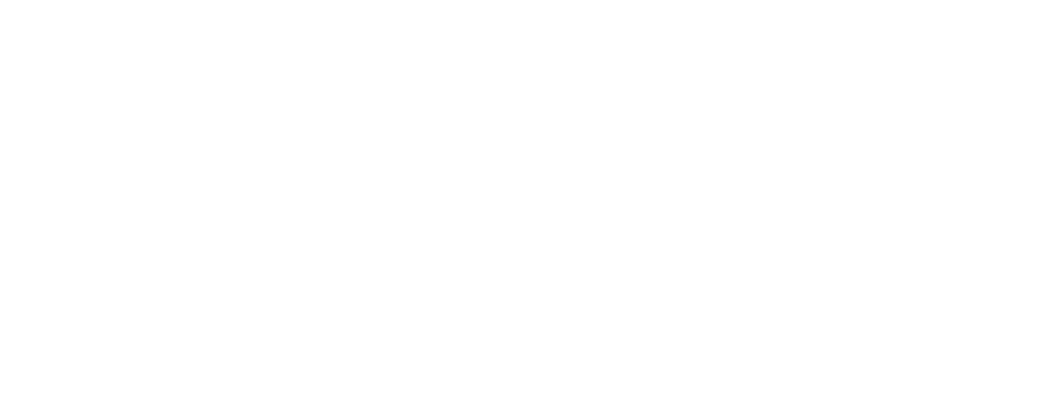
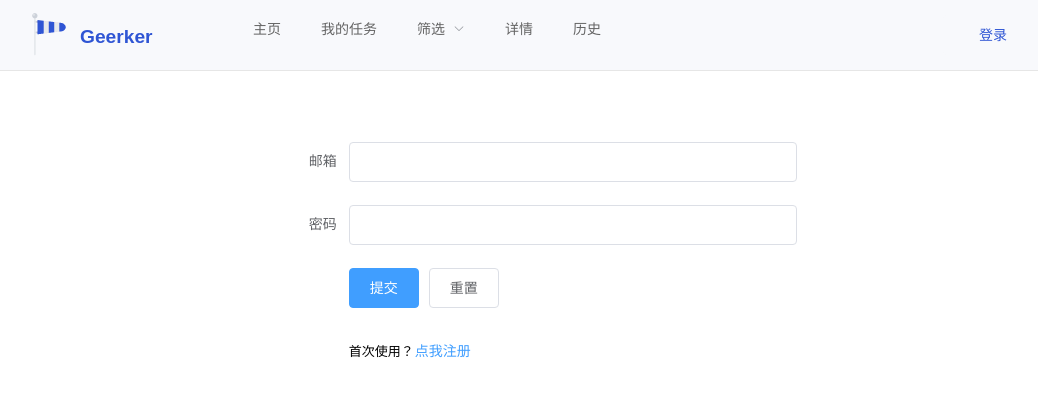
Before and after one commit to yoghurts-sy/todolist, a Vue app in the folder todolist-vue/: page /login in a window 1280 px wide. Shown: the top 396 px of the page, without its empty margins (117-1155 px from the left). Built offline with nearby package versions, Linux system fonts and the light colour scheme.

Commit message:
msg: 组件重命名

```diff
--- a/todolist-vue/src/components/Header.vue
+++ b/todolist-vue/src/components/Header.vue
@@ -77,7 +77,7 @@
                 }
             },
             loginEvent() {
-                router.push({name:"register"});
+                router.push({name:"Login"});
             },
             toIndex() {
                 router.push({name:'Index'});
--- a/todolist-vue/src/router/index.js
+++ b/todolist-vue/src/router/index.js
@@ -26,13 +26,13 @@
     },
  {
     path: '/register',
-    name: 'register',
+    name: 'Register',
     component: () => import('../views/Register.vue')
   },
     {
-        path: '/usrregis',
-        name:'UserRegister',
-        component: ()=> import('../views/UserRegister')
+        path: '/login',
+        name:'Login',
+        component: ()=> import('../views/Login')
     },
     {
         path: '/tasks',
--- a/todolist-vue/src/views/UserRegister.vue
+++ b/todolist-vue/src/views/Login.vue
@@ -6,20 +6,20 @@
     <div class="body">
 
       <el-form :model="ruleForm" status-icon :rules="rules" ref="ruleForm" label-width="100px" class="demo-ruleForm">
-        <el-form-item label="邮箱" prop="email" >
-          <el-input type="text" v-model="ruleForm.email" autocomplete="off"></el-input>
+        <el-form-item label="邮箱" prop="email">
+          <el-input v-model="ruleForm.email" autocomplete="off"></el-input>
         </el-form-item>
-
         <el-form-item label="密码" prop="pass">
           <el-input type="password" v-model="ruleForm.password" autocomplete="off"></el-input>
         </el-form-item>
-        <el-form-item label="确认密码" prop="checkPass">
-          <el-input type="password" v-model="ruleForm.checkPass" autocomplete="off"></el-input>
+        <el-form-item>
+          <el-button type="primary" @click="submitForm('ruleForm')">提交</el-button>
+          <el-button @click="resetForm('ruleForm')">重置</el-button>
         </el-form-item>
 
         <el-form-item>
-          <el-button type="primary" @click="submitForm('ruleForm')">注册</el-button>
-          <el-button @click="resetForm('ruleForm')">重置</el-button>
+          <span style="font-size: 13px">首次使用？</span>
+          <el-button type="text" @click="register">点我注册</el-button>
         </el-form-item>
       </el-form>
 
@@ -29,13 +29,16 @@
   </div>
 </template>
 
+// 改用带表单校验
+
 <script>
 import Header from "../components/Header";
 
 export default {
-  name: "UserRegister",
+  name: "Login",
   components: {Header},
   data() {
+
     var validatePass = (rule, value, callback) => {
       if (value === '') {
         callback(new Error('请输入密码'));
@@ -65,6 +68,8 @@
     }
     return {
       ruleForm: {
+        email: '',
+        password: ''
       },
       rules: {
         pass: [
@@ -73,42 +78,44 @@
         checkPass: [
           {validator: validatePass2, trigger: 'blur'}
         ],
-        email:[
+        email: [
           {validator: validataEmail, trigger: 'blur'}
         ]
       }
-    };
+    }
   },
   methods: {
     submitForm(formName) {
       this.$refs[formName].validate((valid) => {
         if (valid) {
-          this.$axios.post('/geeker/api/register', this.ruleForm).then(res=>{
+          console.log(this.ruleForm);
+
+          this.$axios.post("/geeker/api/login", this.ruleForm).then(res=> {
             console.log(res.data);
-            if(res.data.msg!="success"){
+            if (res.data.msg != "success") {
               alert(res.data.msg);
-            }else{
-              alert("注册成功，即将返回主页");
-              this.$store.state.isLogin=true;
+            } else {
+              this.$router.push({name: "Tasks"});
+              this.$store.state.isLogin = true;
               this.$store.state.user.email = this.ruleForm.email;
-              this.$router.push({name:'Index'});
             }
           })
+          console.log(this.ruleForm);
         } else {
           console.log('error submit!!');
           return false;
         }
       });
     },
-    resetForm(formName)
-    {
-      this.ruleForm={};
+    resetForm(formName) {
+      this.ruleForm = {};
+    },
+    register() {
+      this.$router.push({name: "Register"})
     }
   }
-
 }
 </script>
-
 
 <style scoped>
 .parent {
@@ -119,8 +126,11 @@
   grid-row-gap: 0px;
 }
 
-.body { grid-area: 3 / 3 / 7 / 6; }
-.head { grid-area: 1 / 1 / 2 / 8; }
+.body {
+  grid-area: 3 / 3 / 7 / 6;
+}
 
-
+.head {
+  grid-area: 1 / 1 / 2 / 8;
+}
 </style>
--- a/todolist-vue/src/views/Register.vue
+++ b/todolist-vue/src/views/Register.vue
@@ -6,20 +6,20 @@
     <div class="body">
 
       <el-form :model="ruleForm" status-icon :rules="rules" ref="ruleForm" label-width="100px" class="demo-ruleForm">
-        <el-form-item label="邮箱" prop="email">
-          <el-input v-model="ruleForm.email" autocomplete="off"></el-input>
+        <el-form-item label="邮箱" prop="email" >
+          <el-input type="text" v-model="ruleForm.email" autocomplete="off"></el-input>
         </el-form-item>
+
         <el-form-item label="密码" prop="pass">
           <el-input type="password" v-model="ruleForm.password" autocomplete="off"></el-input>
         </el-form-item>
-        <el-form-item>
-          <el-button type="primary" @click="submitForm('ruleForm')">提交</el-button>
-          <el-button @click="resetForm('ruleForm')">重置</el-button>
+        <el-form-item label="确认密码" prop="checkPass">
+          <el-input type="password" v-model="ruleForm.checkPass" autocomplete="off"></el-input>
         </el-form-item>
 
         <el-form-item>
-          <span style="font-size: 13px">首次使用？</span>
-          <el-button type="text" @click="register">点我注册</el-button>
+          <el-button type="primary" @click="submitForm('ruleForm')">注册</el-button>
+          <el-button @click="resetForm('ruleForm')">重置</el-button>
         </el-form-item>
       </el-form>
 
@@ -29,8 +29,6 @@
   </div>
 </template>
 
-// 改用带表单校验
-
 <script>
 import Header from "../components/Header";
 
@@ -38,7 +36,6 @@
   name: "Register",
   components: {Header},
   data() {
-
     var validatePass = (rule, value, callback) => {
       if (value === '') {
         callback(new Error('请输入密码'));
@@ -68,8 +65,6 @@
     }
     return {
       ruleForm: {
-        email: '',
-        password: ''
       },
       rules: {
         pass: [
@@ -78,44 +73,42 @@
         checkPass: [
           {validator: validatePass2, trigger: 'blur'}
         ],
-        email: [
+        email:[
           {validator: validataEmail, trigger: 'blur'}
         ]
       }
-    }
+    };
   },
   methods: {
     submitForm(formName) {
       this.$refs[formName].validate((valid) => {
         if (valid) {
-          console.log(this.ruleForm);
-
-          this.$axios.post("/geeker/api/login", this.ruleForm).then(res=> {
+          this.$axios.post('/geeker/api/register', this.ruleForm).then(res=>{
             console.log(res.data);
-            if (res.data.msg != "success") {
+            if(res.data.msg!="success"){
               alert(res.data.msg);
-            } else {
-              this.$router.push({name: "Index"});
-              this.$store.state.isLogin = true;
+            }else{
+              alert("注册成功，即将返回主页");
+              this.$store.state.isLogin=true;
               this.$store.state.user.email = this.ruleForm.email;
+              this.$router.push({name:'Tasks'});
             }
           })
-          console.log(this.ruleForm);
         } else {
           console.log('error submit!!');
           return false;
         }
       });
     },
-    resetForm(formName) {
-      this.ruleForm = {};
-    },
-    register() {
-      this.$router.push({name: "UserRegister"})
+    resetForm(formName)
+    {
+      this.ruleForm={};
     }
   }
+
 }
 </script>
+
 
 <style scoped>
 .parent {
@@ -126,11 +119,8 @@
   grid-row-gap: 0px;
 }
 
-.body {
-  grid-area: 3 / 3 / 7 / 6;
-}
+.body { grid-area: 3 / 3 / 7 / 6; }
+.head { grid-area: 1 / 1 / 2 / 8; }
 
-.head {
-  grid-area: 1 / 1 / 2 / 8;
-}
+
 </style>
```
